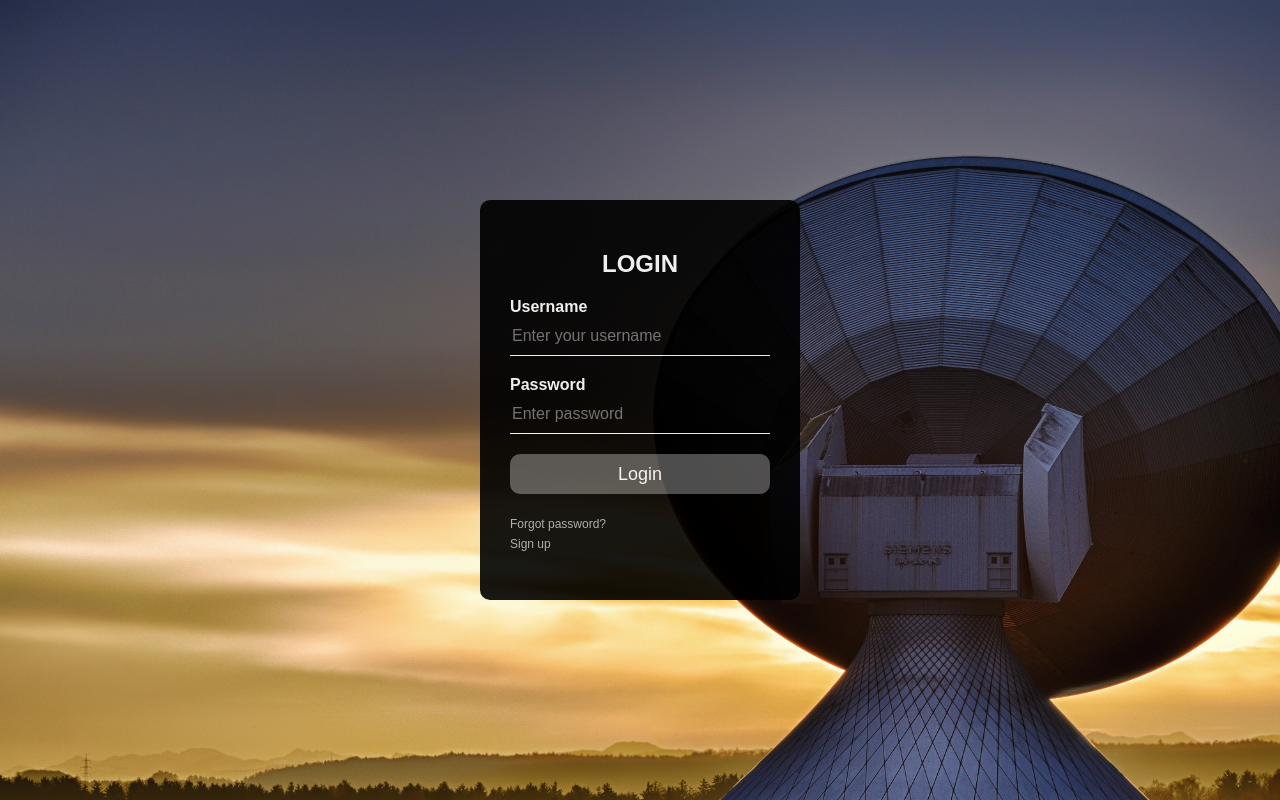
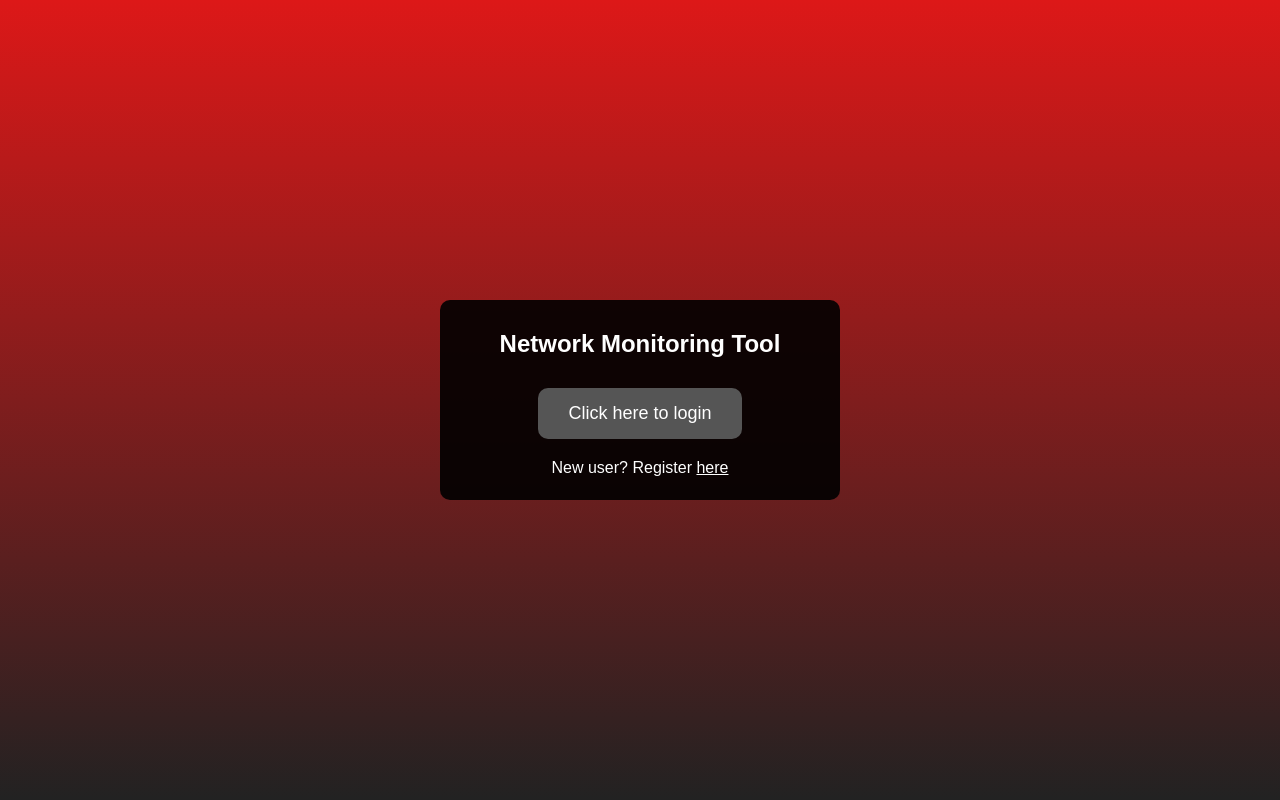
Before and after one commit to shubhams167/network-monitoring-tool, a PHP site: page / in a window 1280 px wide. Run offline with PHP 8.4, Linux system fonts and the light colour scheme.

Commit message:
More improvements added

```diff
--- a/index.html
+++ b/index.html
@@ -1,22 +1,18 @@
 <html>
+    <meta charset = "UTF-8" />
     <head>
         <title>
-            NMT::Login
+            NMT
         </title>
-        <link rel = "stylesheet" type = "text/css" href = "index-style.css">
+        <link rel = "stylesheet" type = "text/css" href = "sheets/index-style.css">
+        </head>
     <body>
-        <div class = "login-box">
-            <h1>LOGIN</h1>
-            <form action = "validate-login.php" method = "POST">
-                <p>Username</p>
-                <input type = "text" name = "username" placeholder = "Enter your username">
-                <p>Password</p>
-                <input type = "password" name = "password" placeholder="Enter password">
-                <input type = "submit" name = "" value = "Login">
-                <a href = "#">Forgot password?</a><br>
-                <a href = "#">Sign up</a><br>
+        <div class = "box">
+            <h1>Network Monitoring Tool</h1>
+            <form action = "login.php" method = "POST">
+                <input type = "submit" name = "" value = "Click here to login">
+                <p>New user? Register <a href = "#">here</a><br></p>
             </form>
         </div>
     </body>
-    </head>
 </html>
--- /dev/null
+++ b/sheets/index-style.css
@@ -0,0 +1,59 @@
+body{
+    margin: 0;
+    padding: 0;
+    background: #dd1818;
+    background-image: linear-gradient(to top, #222, #dd1818);
+    font-family: sans-serif;
+}
+
+.box{
+    width: 400px;
+    height: 200px;
+    background: rgb(0, 0, 0, 0.9);
+    color: #fff;
+    top: 50%;
+    left: 50%;
+    position: absolute;
+    transform: translate(-50%, -50%);
+    box-sizing: border-box;
+    padding: 20px 30px;
+    border-radius: 10px;
+    text-align: center;
+}
+
+h1{
+    margin: 10px;
+    padding: 0;
+    text-align: center;
+    font-size: 24px;
+}
+
+.box p{
+    margin: 0;
+    padding: 0;
+}
+
+.box input{
+    margin: 20px;
+    border: none;
+    outline: none;
+    background: #555;
+    color: #fff;
+    font-size: 18px;
+    border: none;
+    border-radius: 10px;
+    padding: 15px 30px 15px 30px;
+}
+
+.box input:hover{
+    cursor: pointer;
+    background: #fb2525;
+    color: #fff;
+    outline: none;
+}
+
+.box a{
+    text-decoration: underline;
+    outline: none;
+    color: white;
+}
--- a/index-style.css
+++ b/sheets/login-style.css
@@ -1,24 +1,26 @@
 body{
     margin: 0;
     padding: 0;
-    background: url(background.jpeg) no-repeat;
-    background-size: 1920px 1080px;
+    background: #dd1818;
+    background-image: linear-gradient(to top, #222, #dd1818);
     font-family: sans-serif;
 }
 
+form{
+    margin: 0;
+    padding: 0;
+}
+
 .login-box{
-    width: 320px;
-    height: 400px;
-    background: #000;
+    background: rgb(0, 0, 0, 0.9);
     color: #fff;
     top: 50%;
     left: 50%;
     position: absolute;
     transform: translate(-50%, -50%);
     box-sizing: border-box;
-    padding: 50px 30px;
+    padding: 30px 20px;
     border-radius: 10px;
-    opacity: 0.9;
 }
 
 h1{
```
Also changed, not shown: login.php (added, +87 -0 lines), logout.php (added, +26 -0 lines), monitor.php (renamed from monitor.html, +19 -3 lines), result-style.css (deleted, +0 -30 lines), result.php (+24 -15 lines), sheets/logout-style.css (added, +38 -0 lines), sheets/monitor-style.css (renamed from monitor-style.css, +39 -8 lines), sheets/result-style.css (added, +59 -0 lines), validate-login.php (deleted, +0 -46 lines), background.jpeg (deleted).
